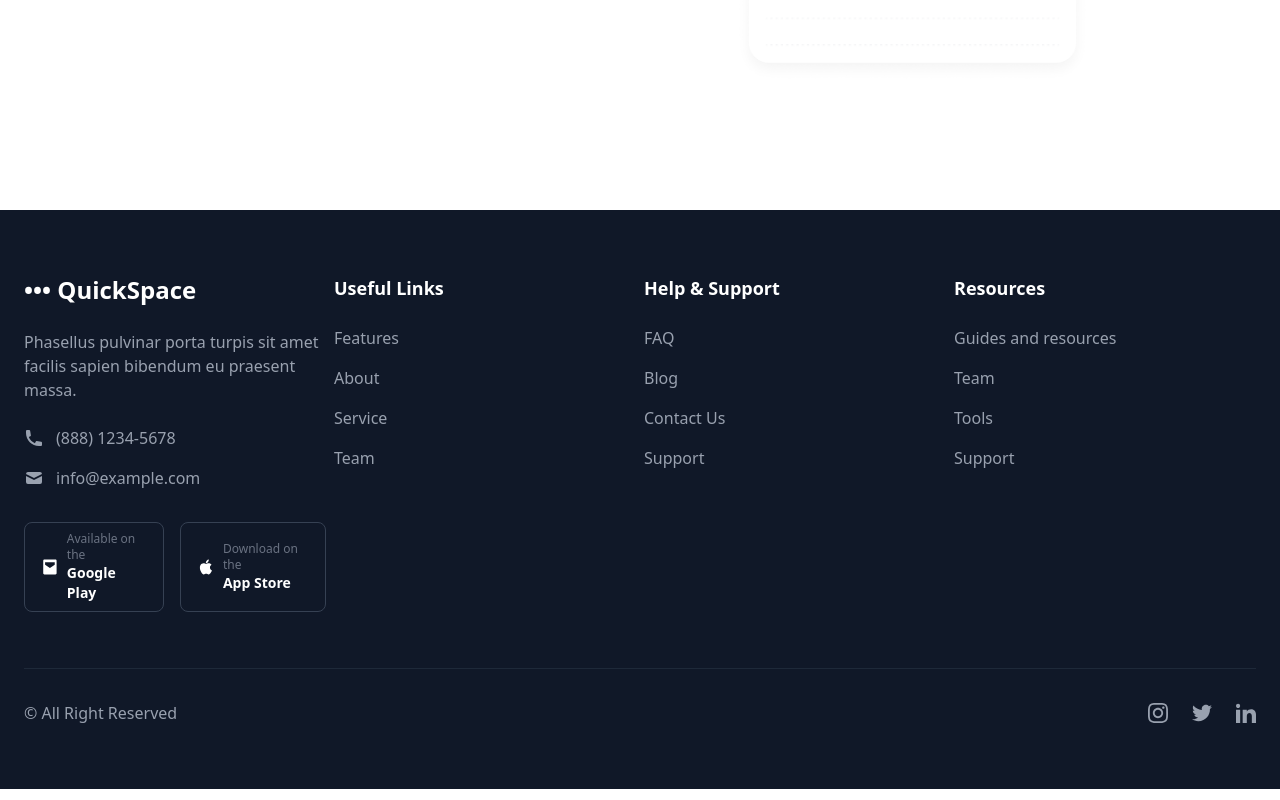
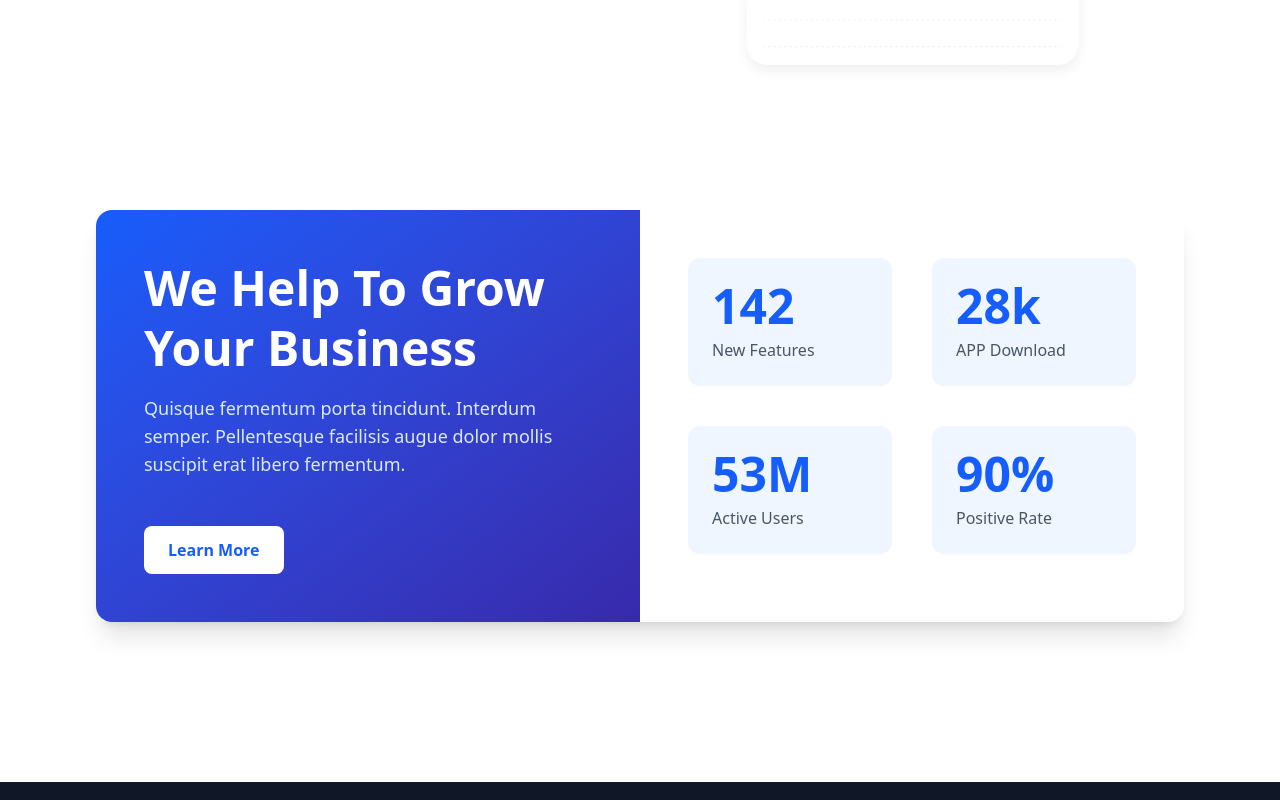
Before and after one commit to Iam-samyog/Quickspace, a React (Vite) app: page / in a window 1280 px wide. Shown: the part 620-1420 px from the top of the page. Built offline with nearby package versions, Linux system fonts and the light colour scheme.

Commit message:
Added statsCard

```diff
--- /dev/null
+++ b/src/Components/StatsCard .jsx
@@ -0,0 +1,53 @@
+const StatsCard = () => {
+    return (
+      <div className="max-w-6xl mx-auto px-4 sm:px-6 lg:px-8 py-12 sm:py-16 lg:py-20">
+        <div className="bg-white rounded-2xl shadow-xl overflow-hidden">
+          <div className="grid md:grid-cols-2">
+            {/* Left Section - Text Content */}
+            <div className="p-8 sm:p-10 lg:p-12 bg-gradient-to-br from-blue-600 to-indigo-800 text-white">
+              <h1 className="text-3xl sm:text-4xl lg:text-5xl font-bold leading-tight mb-4">
+                We Help To Grow <br /> Your Business
+              </h1>
+              <p className="text-blue-100 text-lg mb-8 sm:mb-10 lg:mb-12">
+                Quisque fermentum porta tincidunt. Interdum semper. Pellentesque facilisis augue dolor mollis suscipit erat libero fermentum.
+              </p>
+              <button className="px-6 py-3 bg-white text-blue-600 font-semibold rounded-lg hover:bg-blue-50 transition duration-300">
+                Learn More
+              </button>
+            </div>
+
+            {/* Right Section - Stats Grid */}
+            <div className="p-8 sm:p-10 lg:p-12">
+              <div className="grid grid-cols-2 gap-6 sm:gap-8 lg:gap-10">
+                {/* Stat 1 */}
+                <div className="bg-blue-50 p-6 rounded-xl">
+                  <p className="text-4xl sm:text-5xl font-bold text-blue-600 mb-2">142</p>
+                  <p className="text-gray-600 font-medium">New Features</p>
+                </div>
+
+                {/* Stat 2 */}
+                <div className="bg-blue-50 p-6 rounded-xl">
+                  <p className="text-4xl sm:text-5xl font-bold text-blue-600 mb-2">28k</p>
+                  <p className="text-gray-600 font-medium">APP Download</p>
+                </div>
+
+                {/* Stat 3 */}
+                <div className="bg-blue-50 p-6 rounded-xl">
+                  <p className="text-4xl sm:text-5xl font-bold text-blue-600 mb-2">53M</p>
+                  <p className="text-gray-600 font-medium">Active Users</p>
+                </div>
+
+                {/* Stat 4 */}
+                <div className="bg-blue-50 p-6 rounded-xl">
+                  <p className="text-4xl sm:text-5xl font-bold text-blue-600 mb-2">90%</p>
+                  <p className="text-gray-600 font-medium">Positive Rate</p>
+                </div>
+              </div>
+            </div>
+          </div>
+        </div>
+      </div>
+    );
+  };
+
+  export default StatsCard;
--- a/src/Home.jsx
+++ b/src/Home.jsx
@@ -2,6 +2,7 @@ import React from 'react'
 import Navbar from './Components/Navbar'
 import Hero from './Components/Hero'
 import QuickSpaceFooter from './QuickSpaceFooter'
+import StatsCard from './Components/StatsCard '
 
 const Home = () => {
   return (
@@ -12,6 +13,9 @@ const Home = () => {
         <div className=''>
     <Hero/>
 
+        </div>
+        <div className=''>
+          <StatsCard/>
         </div>
 
 
```
